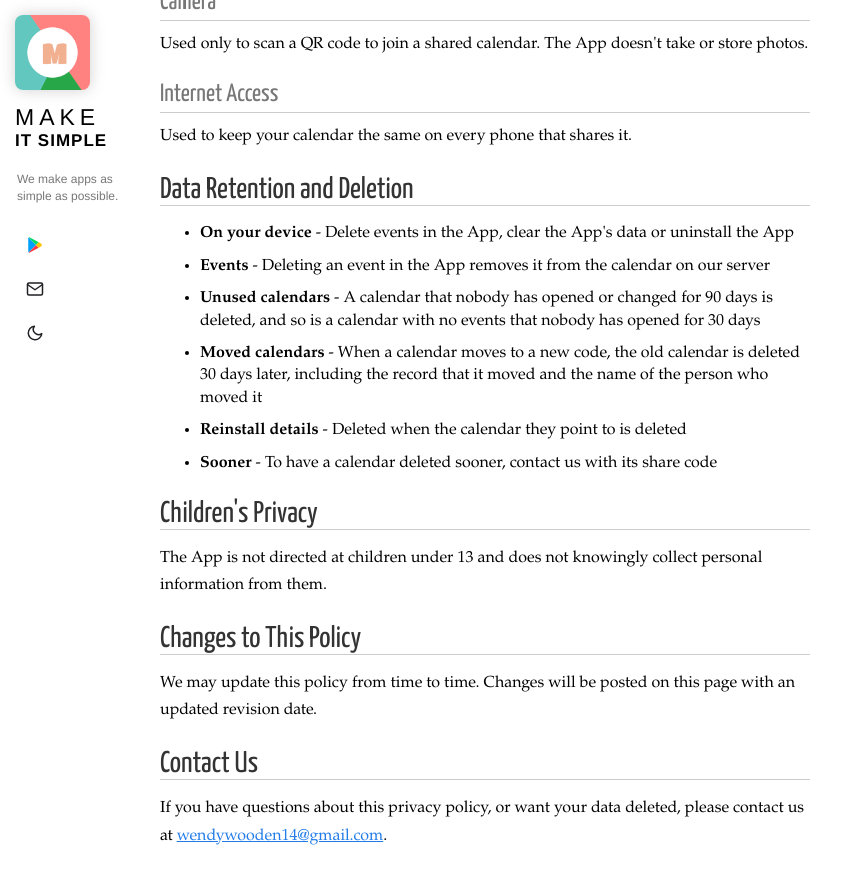
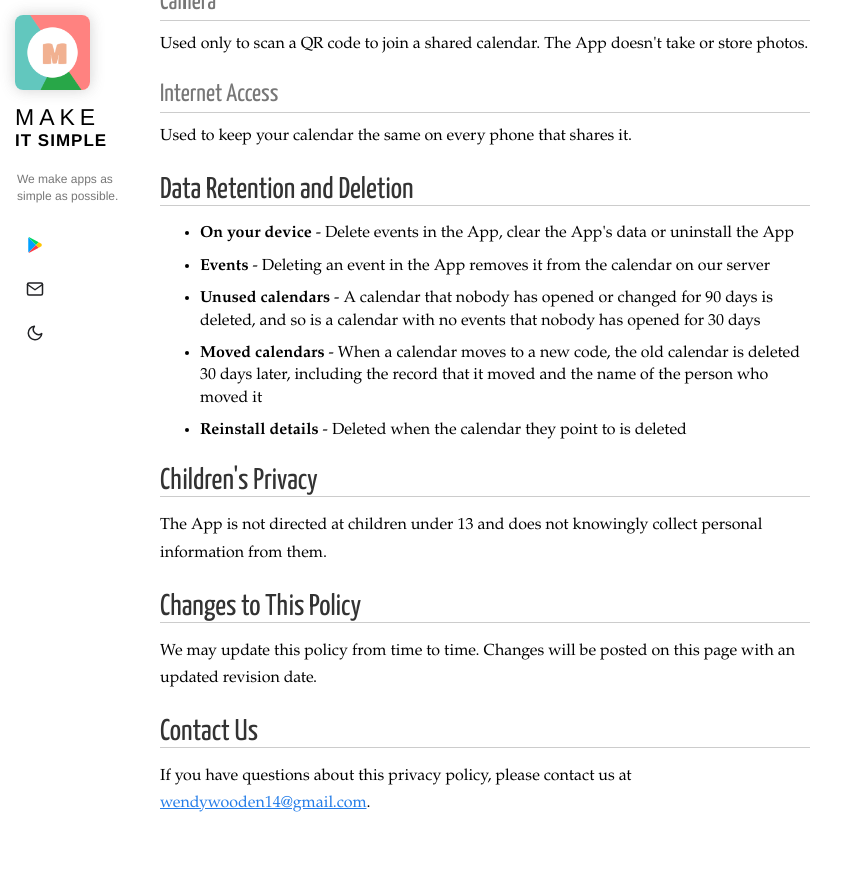
Before and after one commit to makeitsimpleweb/makeitsimpleweb.github.io, a Jekyll site: the page built from weplan/privacy-policy.html, in a window 1280 px wide and 900 px high, scrolled down 2125 px. Shown: the top 884 px of the window, without its empty margins (0-863 px from the left). Built offline with Jekyll 4.4.1, drawn with Linux system fonts in a browser that asks for light colours.

Commit message:
WePlan privacy policy: remove asking us to delete data (#9)
Drop "contact us to have a calendar deleted sooner" and "or want your data
deleted" from Contact Us; calendars are deleted on their own when unused.

```diff
--- a/weplan/privacy-policy.html
+++ b/weplan/privacy-policy.html
@@ -64,7 +64,6 @@ title: "WePlan - Privacy Policy"
       <li><strong>Unused calendars</strong> - A calendar that nobody has opened or changed for 90 days is deleted, and so is a calendar with no events that nobody has opened for 30 days</li>
       <li><strong>Moved calendars</strong> - When a calendar moves to a new code, the old calendar is deleted 30 days later, including the record that it moved and the name of the person who moved it</li>
       <li><strong>Reinstall details</strong> - Deleted when the calendar they point to is deleted</li>
-      <li><strong>Sooner</strong> - To have a calendar deleted sooner, contact us with its share code</li>
     </ul>
 
     <h2>Children's Privacy</h2>
@@ -74,6 +73,6 @@ title: "WePlan - Privacy Policy"
     <p>We may update this policy from time to time. Changes will be posted on this page with an updated revision date.</p>
 
     <h2>Contact Us</h2>
-    <p>If you have questions about this privacy policy, or want your data deleted, please contact us at <a href="mailto:wendywooden14@gmail.com">wendywooden14@gmail.com</a>.</p>
+    <p>If you have questions about this privacy policy, please contact us at <a href="mailto:wendywooden14@gmail.com">wendywooden14@gmail.com</a>.</p>
   </div>
 </div>
```
